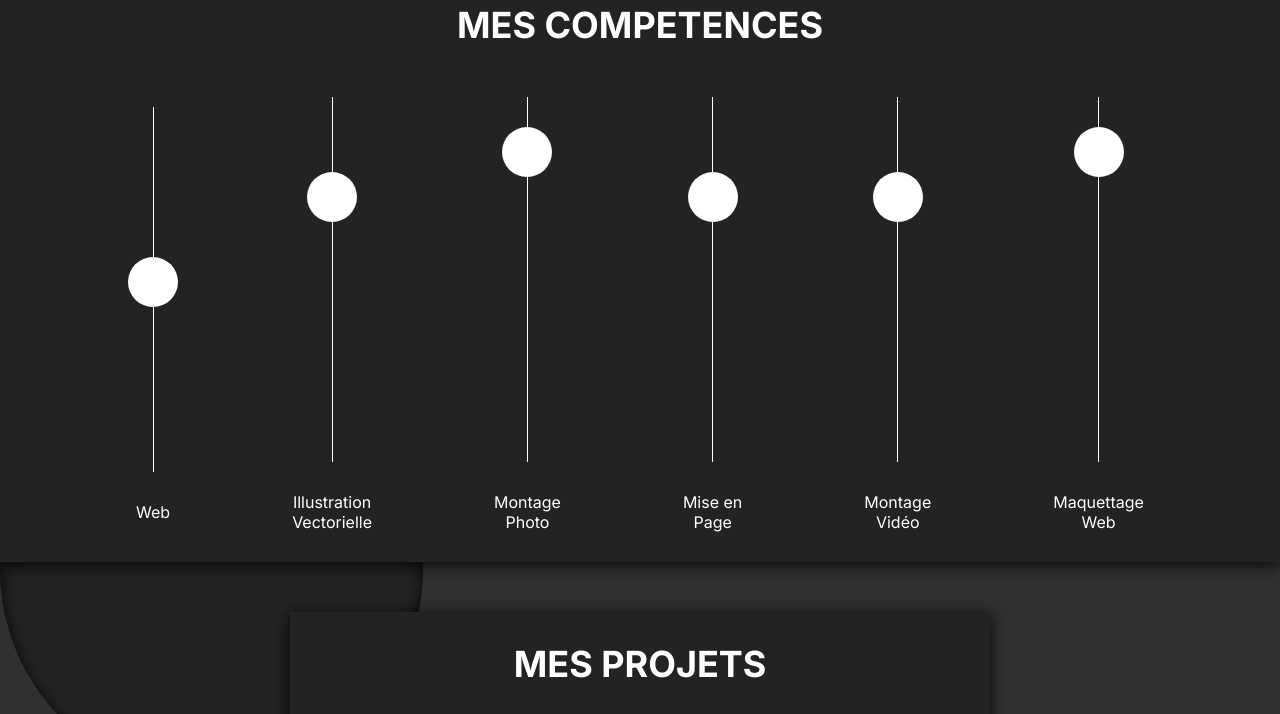
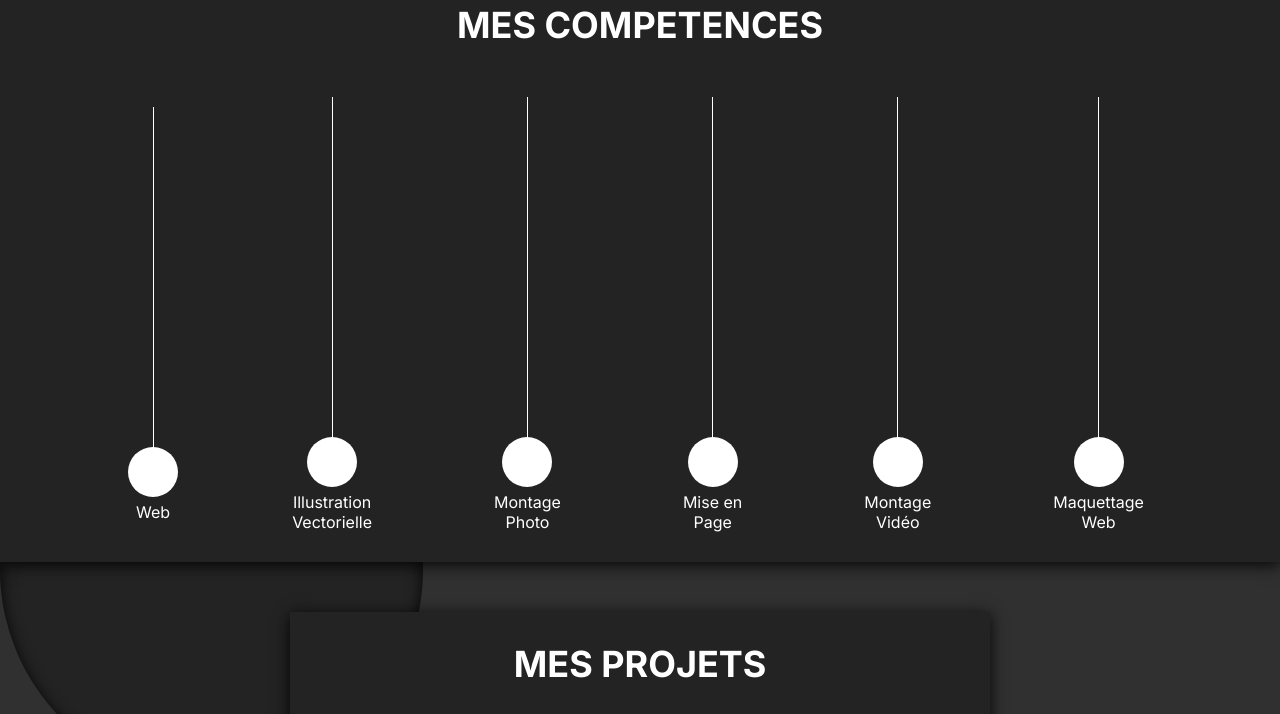
Before and after one commit to Titouan2b/SinglePage, a plain HTML site: page index.html in a window 1280 px wide. Shown: the part 1417-2131 px from the top of the page. Drawn offline with Linux system fonts and the light colour scheme.

Commit message:
animation comp

```diff
--- a/css/style.css
+++ b/css/style.css
@@ -387,62 +387,79 @@ label > span {
 
 .circle-web{
     position: absolute;
-    top: 150px;
+    top: 340px;
     width: 50px;
     height: 50px;
     border-radius: 50%;
     z-index: 9999;
     background-color: #FFFFFF;
+    transition: all 1.5s ease;
+    transition-delay: 1s;
 }
 
 .circle-illu{
     position: absolute;
     z-index: 9999;
-    top: 75px;
+    top: 340px;
     width: 50px;
     height: 50px;
     border-radius: 50%;
     background-color: #FFFFFF;
+    transition: all 1.5s ease;
+    transition-delay: 1s;
+
 }
 
 .circle-photo{
     position: absolute;
     z-index: 9999;
-    top: 30px;
+    top: 340px;
     width: 50px;
     height: 50px;
     border-radius: 50%;
     background-color: #FFFFFF;
+    transition: all 1.5s ease;
+    transition-delay: 1s;
+
 }
 
 .circle-page{
     position: absolute;
     z-index: 9999;
-    top: 75px;
+    top: 340px;
     width: 50px;
     height: 50px;
     border-radius: 50%;
     background-color: #FFFFFF;
+    transition: all 1.5s ease;
+    transition-delay: 1s;
+
 }
 
 .circle-video{
     position: absolute;
     z-index: 9999;
-    top: 75px;
+    top: 340px;
     width: 50px;
     height: 50px;
     border-radius: 50%;
     background-color: #FFFFFF;
+    transition: all 1.5s ease;
+    transition-delay: 1s;
+
 }
 
 .circle-maquette{
     position: absolute;
     z-index: 9999;
-    top: 30px;
+    top: 340px;
     width: 50px;
     height: 50px;
     border-radius: 50%;
     background-color: #FFFFFF;
+    transition: all 1.5s ease;
+    transition-delay: 1s;
+
 }
 
 .center{
@@ -798,7 +815,7 @@ footer h2{
     margin-top: 50px;
     text-align: center;
     box-shadow: 0px 3px 15px rgba(0, 0, 0, 0.9);
-    padding: 16% 20%;
+    padding: 6% 10%;
 }
 
 .carousel .arrow-slide {
--- a/index.html
+++ b/index.html
@@ -4,6 +4,7 @@
     <meta charset="UTF-8">
     <meta http-equiv="X-UA-Compatible" content="IE=edge">
     <meta name="viewport" content="width=device-width, initial-scale=1.0">
+    <link rel="icon" type="image/png" sizes="16x16" href="image/logo mrs.png" />
     <link rel="stylesheet" href="https://cdnjs.cloudflare.com/ajax/libs/font-awesome/6.4.0/css/all.min.css" integrity="sha512-iecdLmaskl7CVkqkXNQ/ZH/XLlvWZOJyj7Yy7tcenmpD1ypASozpmT/E0iPtmFIB46ZmdtAc9eNBvH0H/ZpiBw==" crossorigin="anonymous" referrerpolicy="no-referrer" />
     <link rel="preconnect" href="https://fonts.googleapis.com">
     <link rel="preconnect" href="https://fonts.gstatic.com" crossorigin>
@@ -191,7 +192,7 @@
                         <img class="banner-img" src="image/slideshow/Ynak mosaique (1).jpg" alt="">
                     </div>
                     <div class="projet-text">
-                        <p id="banner-txt">le texte du projet 1</p>
+                        <p id="banner-txt">Cette image a été réalisé pour le projet de fin d'année de mon DUT MMI. Elle a été conçue pour être utilisée comme mosaïque sur le compte instagram de notre projet (@YnakProd)</p>
                     </div>
                     <div class="dots">
                     </div>
--- a/js/script.js
+++ b/js/script.js
@@ -2,51 +2,51 @@ const buttonSlide = document.querySelector(".voirplus")
 const slides = [
     {
         "image":"Ynak mosaique (1).jpg",
-        "tagLine":"le texte du projet 1"
+        "tagLine":"Cette image a été réalisé pour le projet de fin d'année de mon DUT MMI. Elle a été conçue pour être utilisée comme mosaïque sur le compte instagram de notre projet (@YnakProd)"
     },
     {
         "image":"Post-Kushy1.jpg",
-        "tagLine":"le texte du projet 2"
+        "tagLine":"Cette image a été réalisé pour le projet de fin d'année de mon DUT MMI. Elle a été conçue pour être utilisée comme cover de single pour notre projet musical."
     },
     {
         "image":"NFT-Diablo.jpg",
-        "tagLine":"le texte du projet 3"
+        "tagLine":"Cette image a été réalisé pour le projet de fin d'année de mon DUT MMI. Elle a été conçue pour être utilisée comme NTF pour faire grimper l'engouement autour de notre projet musical."
     },
     {
         "image":"Cover-DIABLO.jpg",
-        "tagLine":"le texte du projet 4"
+        "tagLine":"Cette image a été réalisé pour le projet de fin d'année de mon DUT MMI. Elle a été conçue pour être utilisée comme cover de single pour notre projet musical, c'est une photo réalisée en studio puis montée sur photoshop."
     },
     {
         "image":"Matthieu Rech Illustration.jpg",
-        "tagLine":"le texte du projet 5"
+        "tagLine":"Cette image a été réalisé en cours de \"Matte Painting\" durant ma licence pro métier du design. Il m'a été imposé de creer un univers graphique mettant en scène un produit et ce seulement en éffectuant un photomontage."
     },
     {
         "image":"Affiche-Alex-V13.jpg",
-        "tagLine":"le texte du projet 6"
+        "tagLine":"Cette image a été réalisé pour le projet de fin d'année de mon DUT MMI. Elle a été conçue pour être utilisée comme teaser pour alimenter les réseaux sociaux du groupe de projet."
     },
     {
         "image":"Capture1.PNG",
-        "tagLine":"le texte du projet 7"
+        "tagLine":"Cette image a été réalisé en cours de \"Matte Painting\" durant ma licence pro métier du design. Ici, nous devions, à l'aide d'un tablette graphique et du logiciel Photoshop, créer un dessin et le texturer."
     },
     {
         "image":"capture2.PNG",
-        "tagLine":"le texte du projet 8"
+        "tagLine":"Cette image a été réalisé en cours de \"Character Design\" durant ma licence pro métier du design. Ici, nous devions, à l'aide d'un tablette graphique et du logiciel Photoshop, créer un personnage de dessin animé adapté au enfants en suivant méthodiquement les étapes de vignettage et de colorisation."
     },
     {
         "image":"gtr.png",
-        "tagLine":"le texte du projet 9"
+        "tagLine":"J'ai réalisé cette image lorsque j'ai découvert \"Midjourney\", une intelligence artificielle qui vise à créer des images à partir d'un prompt que vous lui fournisez. Ici, j'ai adresser une requete pour avoir une image de nissan gtr sous la pluie. J'ai par la suite édité et créer des lumières et couleurs dans photoshop pour atteindre ce resultat."
     },
     {
         "image":"Matthieu Rech 2.jpg",
-        "tagLine":"le texte du projet 10"
+        "tagLine":""
     },
     {
         "image":"white tiger ai.png",
-        "tagLine":"le texte du projet 11"
+        "tagLine":"J'ai réalisé cette image lorsque j'ai découvert \"Midjourney\", une intelligence artificielle qui vise à créer des images à partir d'un prompt que vous lui fournisez. Ici, j'ai adresser une requete pour avoir une image de tigre vêtu d'une armure dorée. J'ai par la suite édité et créer des lumières et couleurs dans photoshop pour atteindre ce resultat."
     },
     {
         "image":"Capture.PNG",
-        "tagLine":"le texte du projet 12"
+        "tagLine":"Cette image a été réalisé en cours de \"Stratégie de communication\" durant ma licence pro métier du design. Ici, nous devions, créer une direction artistique de zéro pour un produit et ensuite créer tous les visuels pour une potentielle entrée sur le marché."
     },
 ]
 const displayFirstModal = document.querySelector(".overlay")
@@ -112,39 +112,91 @@ function loop(dotsArray) {
 
 loop(dotsArray)
 
-const carousel = document.querySelector(".carousel")
-let isDragging = false
-let startPos = 0
-let currentTranslate = 0
-let prevTranslate = 0
+function updateCarousel() {
+    banner.style.transform = `translateX(${currentTranslate}px)`;
+}
 
-banner.addEventListener('touchstart', touchStart)
-banner.addEventListener('touchmove', touchMove)
-banner.addEventListener('touchend', touchEnd)
+(function() {
+  var fig = document.querySelectorAll(".circle-web")[0];
+  var posImg = fig.offsetTop;
+  function effet(){
+    var posCurseur = this.pageYOffset;
+    if(posImg-posCurseur<5){
+      fig.style.top = "150px";
+    }else{
+      fig.style.top = "340px";
+    }
+  }
+  window.addEventListener("scroll", effet);
+})();
 
 
-function touchStart(event) {
-    startPos = event.touches[0].clientX;
-    isDragging = true;
-}
+(function() {
+  var fig = document.querySelectorAll(".circle-illu")[0];
+  var posImg = fig.offsetTop;
+  function effet(){
+    var posCurseur = this.pageYOffset;
+    if(posImg-posCurseur<300){
+      fig.style.top = "75px";
+    }else{
+      fig.style.top = "340px";
+    }
+  }
+  window.addEventListener("scroll", effet);
+})();
 
-touchStart()
+(function() {
+  var fig = document.querySelectorAll(".circle-photo")[0];
+  var posImg = fig.offsetTop;
+  function effet(){
+    var posCurseur = this.pageYOffset;
+    if(posImg-posCurseur<50){
+      fig.style.top = "75px";
+    }else{
+      fig.style.top = "340px";
+    }
+  }
+  window.addEventListener("scroll", effet);
+})();
 
-function touchMove(event) {
-    if (!isDragging) return;
-    const currentPosition = event.touches[0].clientX;
-    currentTranslate = prevTranslate + currentPosition - startPos;
-}
+(function() {
+  var fig = document.querySelectorAll(".circle-page")[0];
+  var posImg = fig.offsetTop;
+  function effet(){
+    var posCurseur = this.pageYOffset;
+    if(posImg-posCurseur<50){
+      fig.style.top = "30px";
+    }else{
+      fig.style.top = "340px";
+    }
+  }
+  window.addEventListener("scroll", effet);
+})();
 
-touchMove()
+(function() {
+  var fig = document.querySelectorAll(".circle-video")[0];
+  var posImg = fig.offsetTop;
+  function effet(){
+    var posCurseur = this.pageYOffset;
+    if(posImg-posCurseur<50){
+      fig.style.top = "75px";
+    }else{
+      fig.style.top = "340px";
+    }
+  }
+  window.addEventListener("scroll", effet);
+})();
 
-function touchEnd() {
-    isDragging = false;
-    prevTranslate = currentTranslate;
-}
-
-touchEnd()
-
-function updateCarousel() {
-    banner.style.transform = `translateX(${currentTranslate}px)`;
+(function() {
+  var fig = document.querySelectorAll(".circle-maquette")[0];
+  var posImg = fig.offsetTop;
+  function effet(){
+    var posCurseur = this.pageYOffset;
+    if(posImg-posCurseur<50){
+      fig.style.top = "30px";
+    }else{
+      fig.style.top = "340px";
+    }
   }
+  window.addEventListener("scroll", effet);
+})();
```
